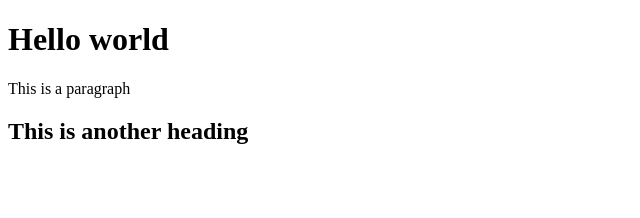
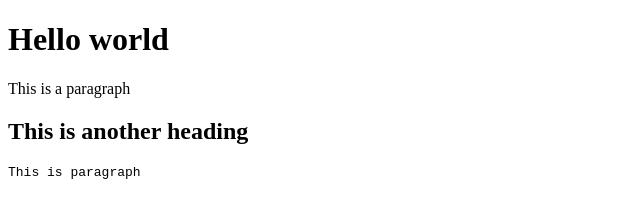
Before and after one commit to bowser-koopa85/My-website, a plain HTML site: page index.html in a window 1280 px wide. Shown: the whole page, without its empty margins (0-640 px from the left). Drawn offline with Linux system fonts and the light colour scheme.

Commit message:
last pre tag

```diff
--- a/index.html
+++ b/index.html
@@ -10,5 +10,6 @@
     <h1>Hello world</h1>
     <p>This is a paragraph</p>
     <h2>This is another heading</h2>
+    <pre>This is paragraph</pre>
 </body>
 </html>
```
